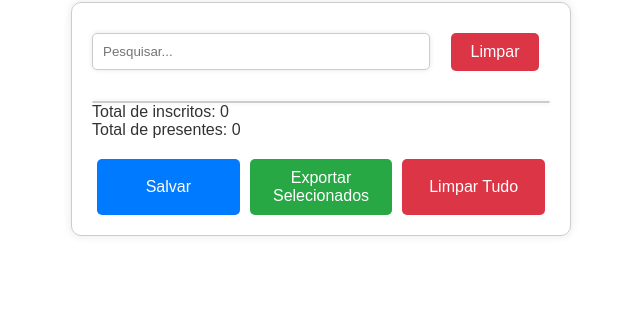
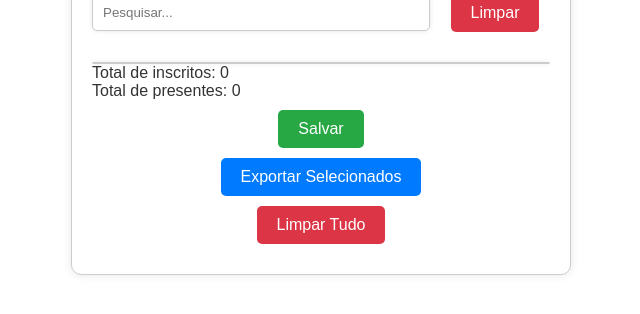
Before and after one commit to CarlosMDMorais/Credenciamento, a plain HTML site: page presenca.html in a window 1280 px wide. Shown: the part 310-624 px from the top of the page, without its empty margins (319-959 px from the left). Drawn offline with Linux system fonts and the light colour scheme; files whose address does not match are found by name.

Commit message:
Update styles.css

```diff
--- a/styles.css
+++ b/styles.css
@@ -75,11 +75,11 @@ button:hover {
 }
 
 /* Estilo específico para o botão de limpar */
-#clearButton {
+#clearButton, #clearAllButton {
     background-color: #dc3545; /* Cor diferente para distinguir */
 }
 
-#clearButton:hover {
+#clearButton:hover, #clearAllButton:hover {
     background-color: #c82333;
 }
 
@@ -90,6 +90,15 @@ button:hover {
 
 #exportButton:hover {
     background-color: #0056b3;
+}
+
+/* Estilo específico para o botão de salvar */
+#saveButton {
+    background-color: #28a745; /* Verde para o botão salvar */
+}
+
+#saveButton:hover {
+    background-color: #218838;
 }
 
 ul {
@@ -132,48 +141,14 @@ li.selected {
     color: #333;
 }
 
-/* Adiciona estilo para a linha de botões */
-.button-container {
-    display: flex;
-    justify-content: space-between;
-    margin-top: 20px;
+@media (max-width: 600px) {
+    .contentbox {
+        width: calc(100% - 20px); /* Ajuste de largura para evitar barra de rolagem horizontal */
+        padding-left: 10px;
+        padding-right: 10px;
+    }
+
+    textarea, ul {
+        width: 100%; /* Ajusta a largura do textarea e da lista para ocupar o espaço disponível */
+    }
 }
-
-.button-container button {
-    flex: 1; /* Faz com que todos os botões tenham a mesma largura */
-    margin: 0 5px; /* Espaçamento entre os botões */
-}
-
-/* Mantém o estilo dos botões conforme o necessário */
-button {
-    padding: 10px 20px;
-    border: none;
-    color: white;
-    border-radius: 5px;
-    cursor: pointer;
-    font-size: 16px;
-}
-
-#saveButton {
-    background-color: #007bff; /* Cor do botão Salvar */
-}
-
-#saveButton:hover {
-    background-color: #0056b3;
-}
-
-#exportButton {
-    background-color: #28a745; /* Cor do botão Exportar */
-}
-
-#exportButton:hover {
-    background-color: #218838;
-}
-
-#clearAllButton {
-    background-color: #dc3545; /* Cor do botão Limpar Tudo */
-}
-
-#clearAllButton:hover {
-    background-color: #c82333;
-}
```
